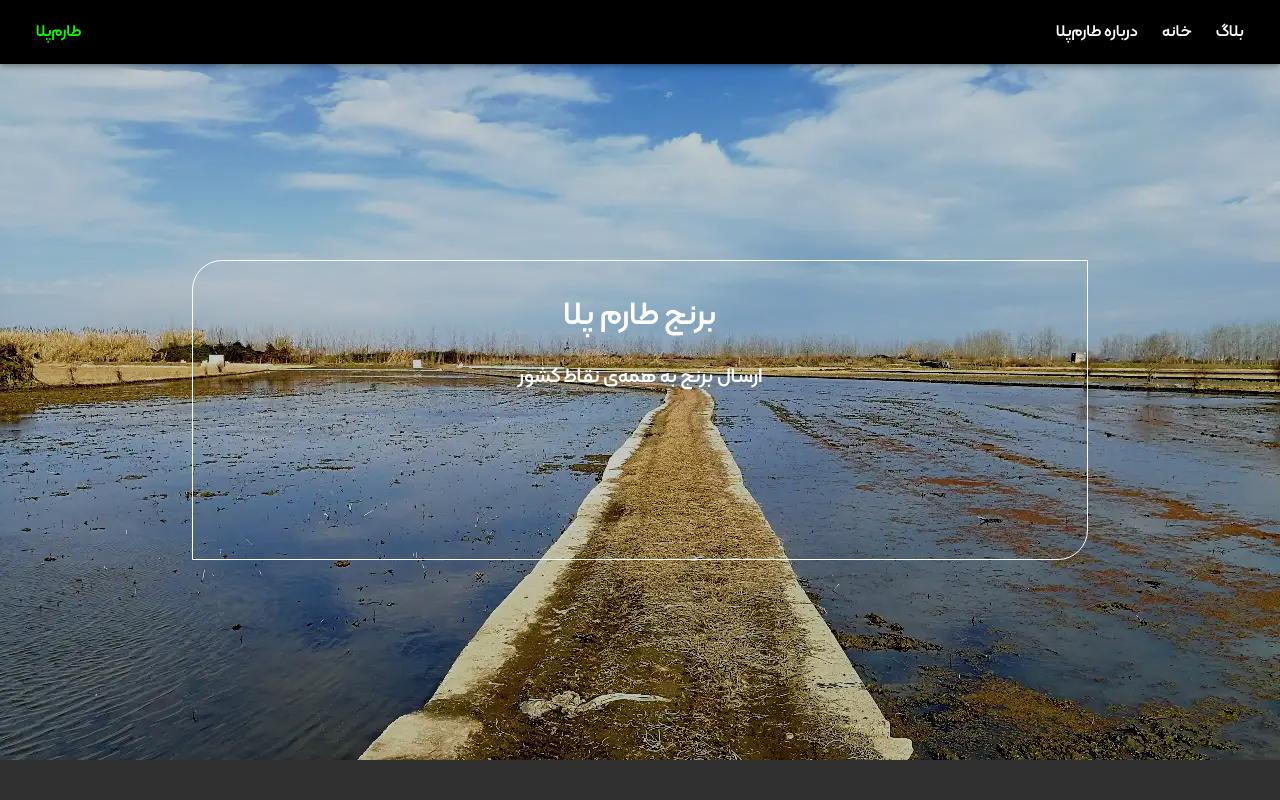
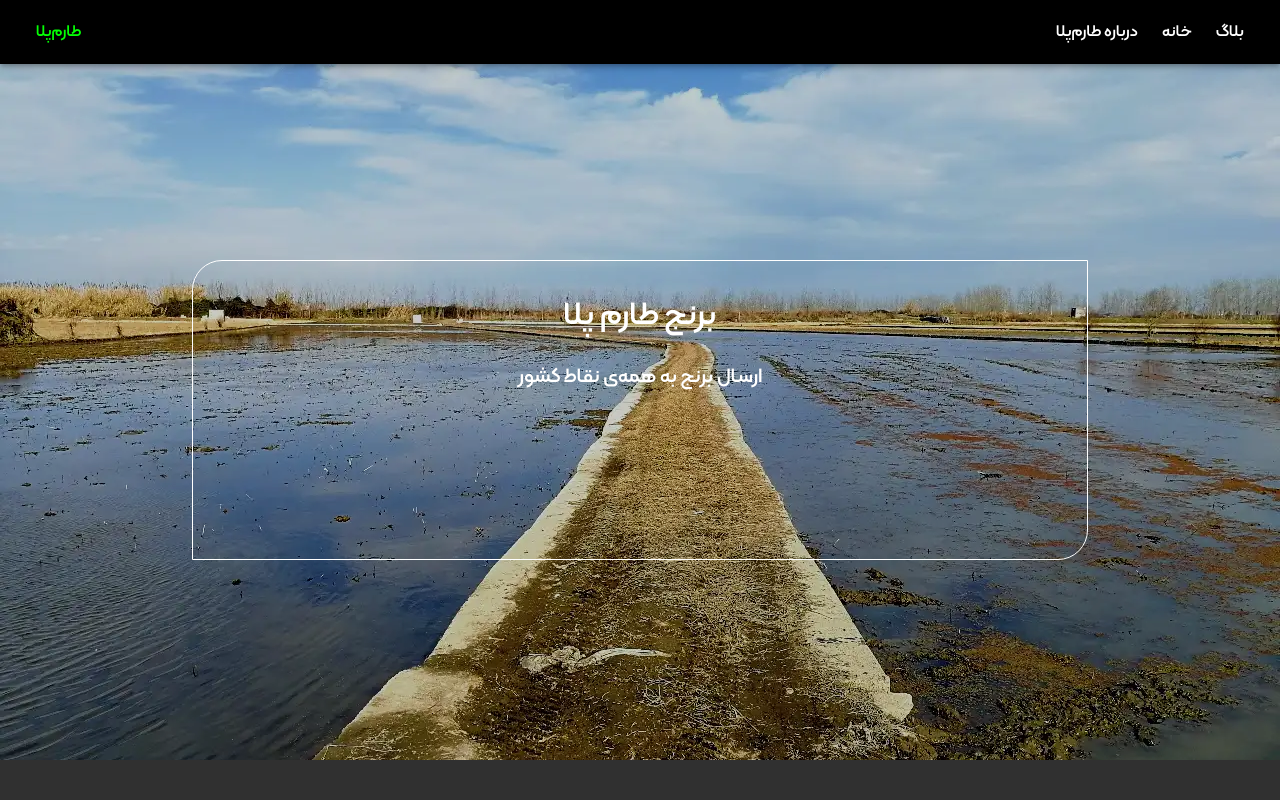
Before and after one commit to jamshidi799/tarempela, a Next.js app: page / in a window 1280 px wide. Shown: the top 800 px of the page. Built offline with nearby package versions, Linux system fonts and the light colour scheme.

Commit message:
update packages

```diff
--- a/components/landing/hero.module.scss
+++ b/components/landing/hero.module.scss
@@ -23,6 +23,14 @@
     }
     img {
       position: absolute;
+      top: 0;
+      right: 0;
+      bottom: 0;
+      left: 0;
+      width: 100% !important;
+      height: 100% !important;
+      object-fit: cover;
+      object-position: center;
       transition: opacity 0.5s ease-in;
     }
 
--- a/components/landing/hero.tsx
+++ b/components/landing/hero.tsx
@@ -11,7 +11,8 @@ export default function Hero() {
   useEffect(() => {
     for (let i = 1; i < 4; i++) {
       const slide = document.querySelector(`.slide-${i}`)
-      i === slider % 3 + 1 ? slide.setAttribute("style", "opacity: 1"): slide.setAttribute("style", "opacity: 0")
+      if (!slide) continue;
+      slide.style.opacity = i === slider % 3 + 1 ? '1' : '0';
     }
     const interval = setTimeout(() => setSlider(slider+1), 4000)
     return () => clearTimeout(interval)
@@ -40,9 +41,9 @@ export default function Hero() {
   return (
     <div className={style.hero} onMouseMove={onMove} ref={heroRef}>
       <div className={style.image_wrapper}>
-      <Image className="slide-1" src="/images/parallax.webp" alt="طارم‌پلا" layout="fill" />
-      <Image className="slide-2" src="/images/hero-1.webp" alt="طارم‌پلا" layout="fill" />
-      <Image className="slide-3" src="/images/hero-2.webp" alt="طارم‌پلا" layout="fill" />
+      <Image className="slide-1" src="/images/parallax.webp" alt="طارم‌پلا" layout="fill" objectFit="cover" objectPosition="center" />
+      <Image className="slide-2" src="/images/hero-1.webp" alt="طارم‌پلا" layout="fill" objectFit="cover" objectPosition="center" />
+      <Image className="slide-3" src="/images/hero-2.webp" alt="طارم‌پلا" layout="fill" objectFit="cover" objectPosition="center" />
         </div>
       <div className={style.overlay}></div>
       <div className={style.popup} ref={popupRef}>
```
